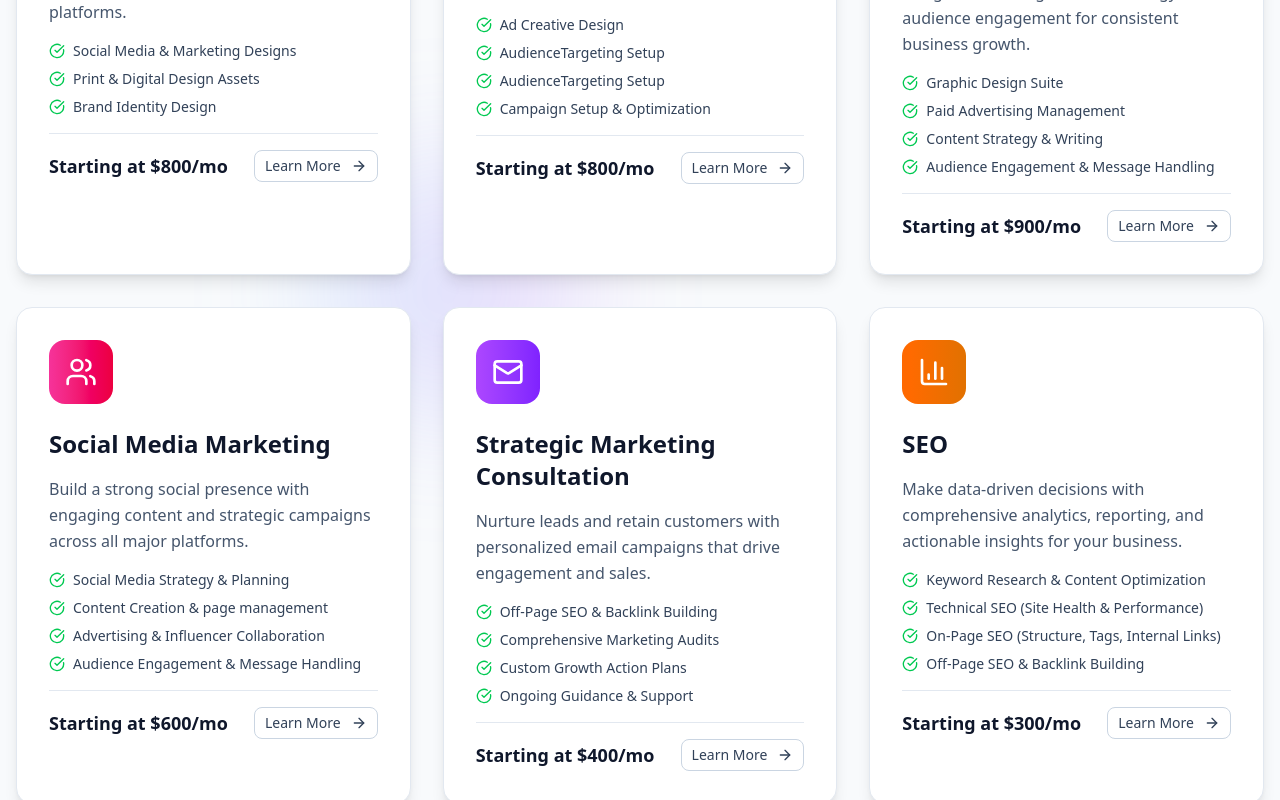
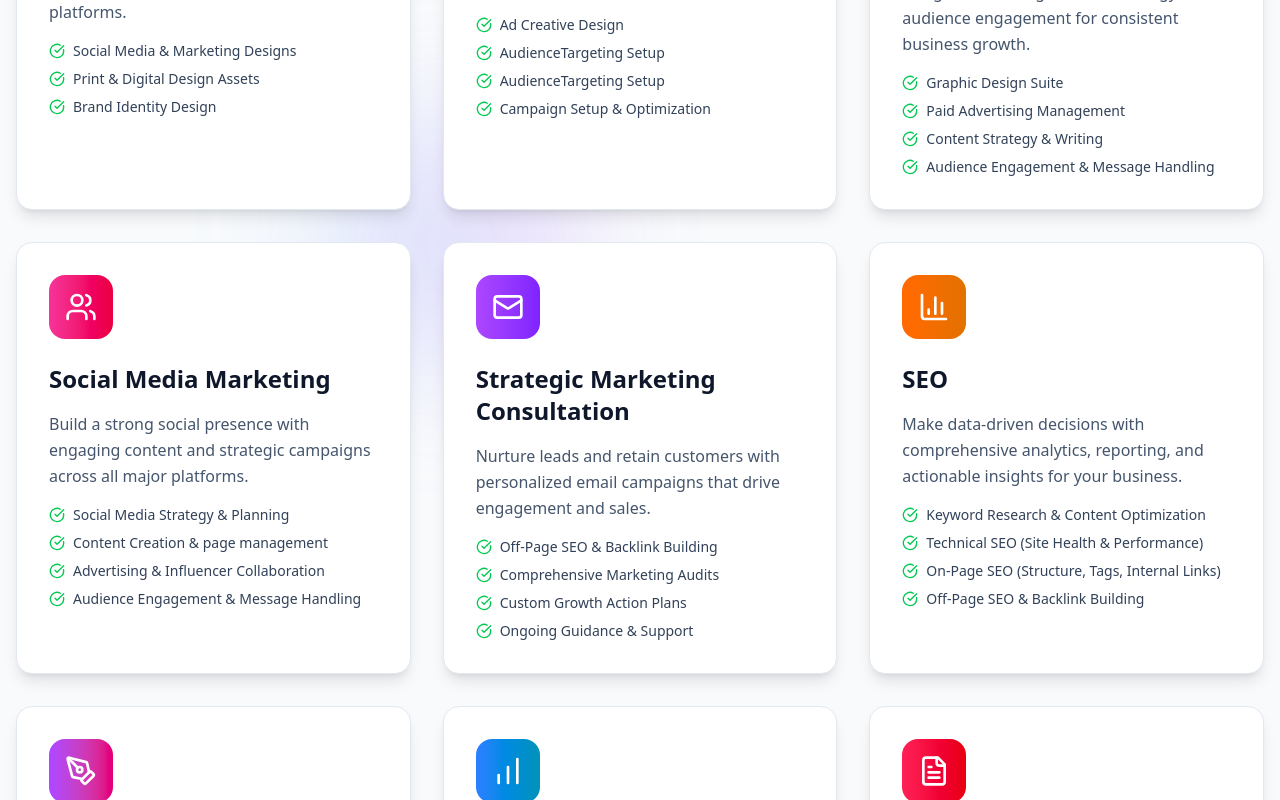
Before and after one commit to ashishpaudel123/AmritPaudel, a React (Vite) app: page / in a window 1280 px wide. Shown: the part 2320-3120 px from the top of the page. Built offline with nearby package versions, Linux system fonts and the light colour scheme.

Commit message:
fix: remove pricing section from ServicesSection component

```diff
--- a/src/components/services-section.tsx
+++ b/src/components/services-section.tsx
@@ -225,24 +225,6 @@ export function ServicesSection({ onServiceClick }: ServicesSectionProps) {
                     </li>
                   ))}
                 </ul>
-
-                {/* Pricing */}
-                <div className="border-t border-slate-200 dark:border-slate-700 pt-4">
-                  <div className="flex items-center justify-between">
-                    <span className="text-lg font-bold text-slate-900 dark:text-white">
-                      {service.price}
-                    </span>
-                    <Button
-                      variant="outline"
-                      size="sm"
-                      onClick={() => onServiceClick?.(service.id)}
-                      className="group-hover:bg-gradient-to-r group-hover:from-blue-600 group-hover:to-purple-600 group-hover:text-white group-hover:border-transparent transition-all duration-300 cursor-pointer"
-                    >
-                      Learn More
-                      <ArrowRight className="w-4 h-4 ml-1 group-hover:translate-x-1 transition-transform" />
-                    </Button>
-                  </div>
-                </div>
               </div>
 
               {/* Hover Gradient Border */}
```
